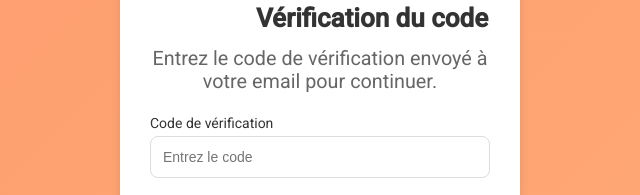
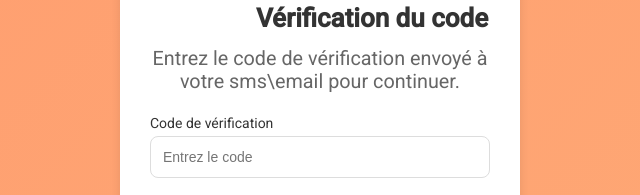
Before and after one commit to scoresnap/scoresnap, a website: page verification.html in a window 1280 px wide. Shown: the part 220-415 px from the top of the page, 320-960 px from the left. Drawn offline with Linux system fonts and the light colour scheme; a web font is replaced by a local one.

Commit message:
Update verification.html

```diff
--- a/verification.html
+++ b/verification.html
@@ -15,7 +15,7 @@
     </header>
 
     <main>
-      <p class="description">Entrez le code de vérification envoyé à votre email pour continuer.</p>
+      <p class="description">Entrez le code de vérification envoyé à votre sms\email pour continuer.</p>
       <form id="verificationForm">
         <div class="input-group">
           <label for="verificationCode">Code de vérification</label>
```
